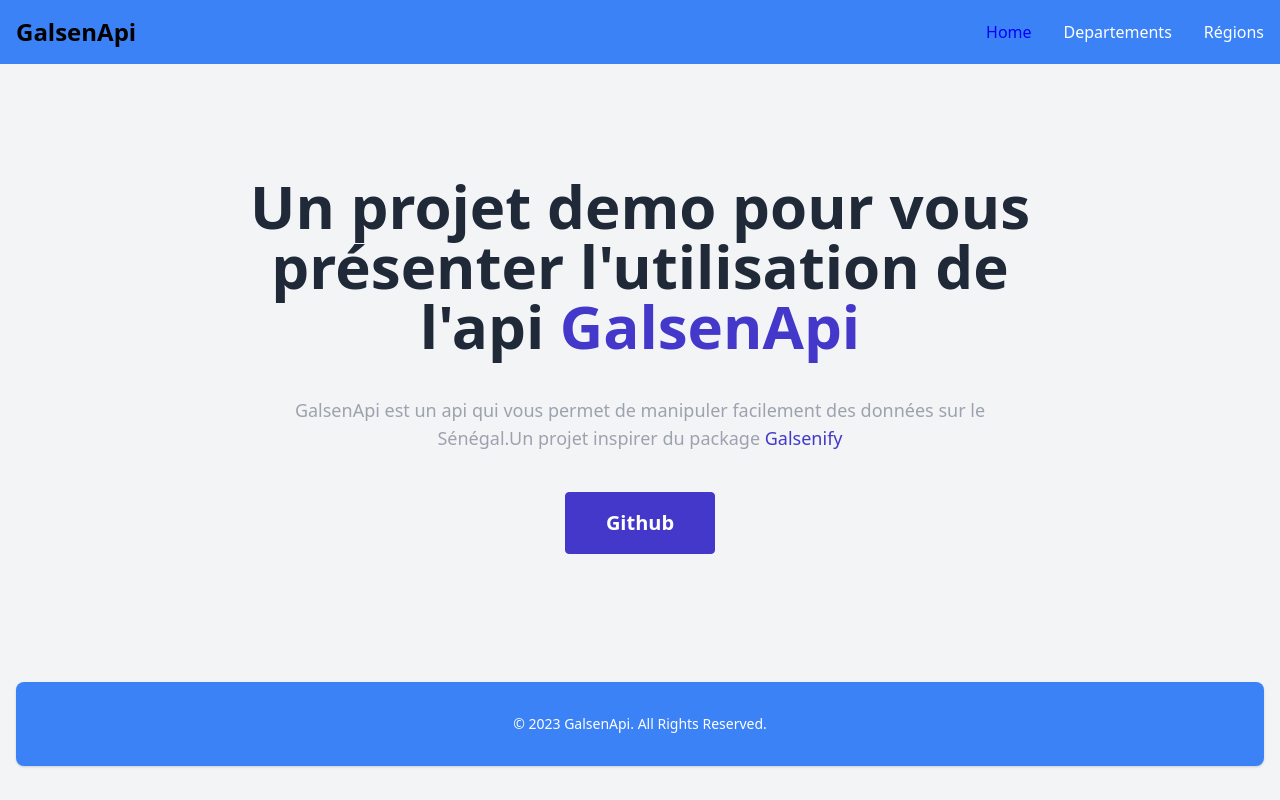
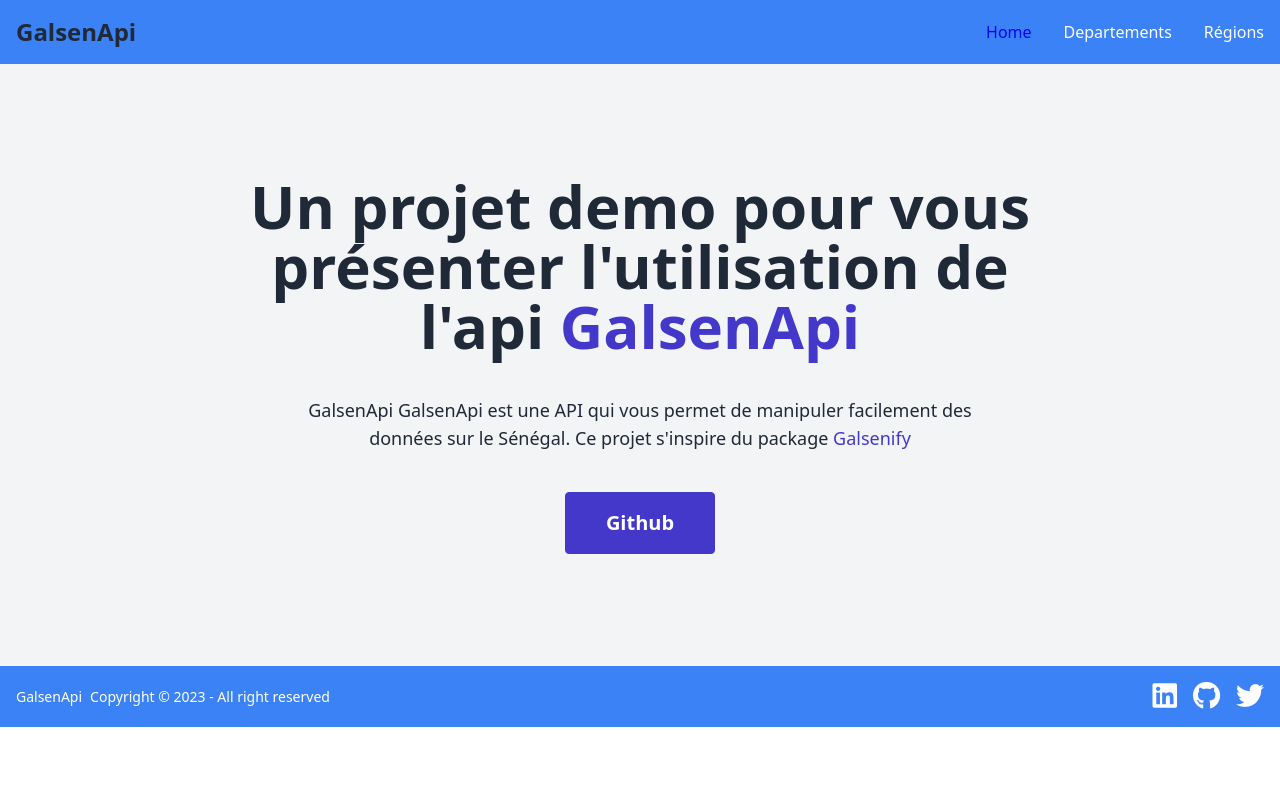
Before and after one commit to sibylassana95/GalsenAPi, a Django app: page / in a window 1280 px wide. Run offline with Django 4.2, Linux system fonts and the light colour scheme; data that the repository does not hold is empty; some libraries are stand-ins or nearby versions.

Commit message:
update base and pays

```diff
--- a/demo/templates/demo/pays.html
+++ b/demo/templates/demo/pays.html
@@ -8,7 +8,7 @@
                             <span class="text-indigo-700">GalsenApi</span>
 
                         </h1>
-                        <p class="mt-5 sm:mt-10 lg:w-10/12 text-gray-400 font-normal text-center text-sm sm:text-lg">GalsenApi est un api qui vous permet de manipuler facilement des données sur le Sénégal.Un projet inspirer du package <a href="https://www.npmjs.com/package/galsenify" class="text-indigo-700">Galsenify</a></p>
+                        <p class="mt-5 sm:mt-10 lg:w-10/12 dark:text-white  font-normal text-center text-sm sm:text-lg">GalsenApi GalsenApi est une API qui vous permet de manipuler facilement des données sur le Sénégal. Ce projet s'inspire du package <a href="https://www.npmjs.com/package/galsenify" class="text-indigo-700">Galsenify</a></p>
                     </div>
                     <div class="flex justify-center items-center">
                         <a href="https://github.com/sibylassana95/GalsenAPi" class="focus:outline-none focus:ring-2 focus:ring-offset-2 focus:ring-indigo-700 bg-indigo-700 transition duration-150 ease-in-out hover:bg-indigo-600 lg:text-xl lg:font-bold  rounded text-white px-4 sm:px-10 border border-indigo-700 py-2 sm:py-4 text-sm">Github</a>
@@ -27,7 +27,7 @@
 
                 <!-- post view -->
                 {% for data_pays in data %}
-                <div class="rounded-sm overflow-hidden bg-white shadow-sm  text-center"">
+                <div class="rounded-sm overflow-hidden bg-white shadow-sm  text-center">
                     <div class="">
                         <img src="{{ data_pays.drapeau }}" class="w-full h-96 object-cover">
                     </div>
@@ -44,7 +44,7 @@
                             </div>
                             <div class="flex text-gray-400 text-sm items-center">
                                 <span class="mr-2 text-xs">
-                                    <i class="far fa-clock"></i>
+                                    <i class="fa fa-building"></i>
                                 </span>
                                 capitale {{ data_pays.capital }}
                             </div>
@@ -61,9 +61,9 @@
                         </p>
 
                         <p class="bg-green-50 border border-green-500 p-3 text-sm  mt-5">
-                            <span class="text-xl mr-1 text-gray-400"><i class="fas fa-quote-left"></i></span>
+
                            La monnaie officielle du Sénégal est le  <span class="text-indigo-700">{{ data_pays.monnaie}}</span>, qui est utilisée dans plusieurs autres pays africains. Le code ISO du Sénégal est <span class="text-indigo-700">{{ data_pays.codeIso }}</span>, et l'indicatif téléphonique est <span class="text-indigo-700">{{ data_pays.indicatif }}</span>.
-                            <span class="text-xl ml-1 text-gray-400"><i class="fas fa-quote-right"></i></span>
+
                         </p>
 
                         <p class="dark:text-white  text-sm mt-5">
--- a/templates/base.html
+++ b/templates/base.html
@@ -5,7 +5,13 @@
     <meta charset="UTF-8">
     <meta name="viewport" content="width=device-width, initial-scale=1.0">
     <title>{% block title %}GalsenApi{% endblock %}</title>
+    <link rel="stylesheet" href="https://cdnjs.cloudflare.com/ajax/libs/font-awesome/5.15.4/css/all.min.css"
+          integrity="sha512-1ycn6IcaQQ40/MKBW2W4Rhis/DbILU74C1vSrLJxCq57o941Ym01SwNsOMqvEBFlcgUa6xLiPY/NS5R+E6ztJQ=="
+          crossorigin="anonymous" referrerpolicy="no-referrer"/>
+
     <!-- Tailwind CSS -->
+    <link href="https://cdn.jsdelivr.net/npm/daisyui@2.51.5/dist/full.css" rel="stylesheet" type="text/css" />
+    <script src="https://cdn.tailwindcss.com"></script>
     <link href="https://unpkg.com/tailwindcss@2.2.16/dist/tailwind.min.css" rel="stylesheet">
     <style>
      ul li a {
@@ -55,10 +61,18 @@
 
 
 
-<footer class="bg-blue-500 rounded-lg shadow dark:bg-gray-900 m-4">
-    <div class="w-full max-w-screen-xl mx-auto p-4 md:py-8">
-        <span class="block text-sm  sm:text-center text-white">© 2023 <a href="/" class="hover:underline">GalsenApi</a>. All Rights Reserved.</span>
-    </div>
+<footer class="footer items-center p-4 bg-blue-500  text-neutral-content">
+  <div class="items-center grid-flow-col">
+    GalsenApi
+    <p>Copyright © 2023 - All right reserved</p>
+  </div>
+ <div class="grid-flow-col gap-4 md:place-self-center md:justify-self-end">
+  <a href="https://www.linkedin.com/in/sibylassana" target="_blank"><i class="fab fa-linkedin fa-2x"></i></a>
+  <a href="https://github.com/sibylassana95" target="_blank"><i class="fab fa-github fa-2x"></i></a>
+  <a href="https://twitter.com/sibyog13" target="_blank"><i class="fab fa-twitter fa-2x"></i></a>
+</div>
+
+
 </footer>
 
 
```
Also changed, not shown: static/logo.png (added).
